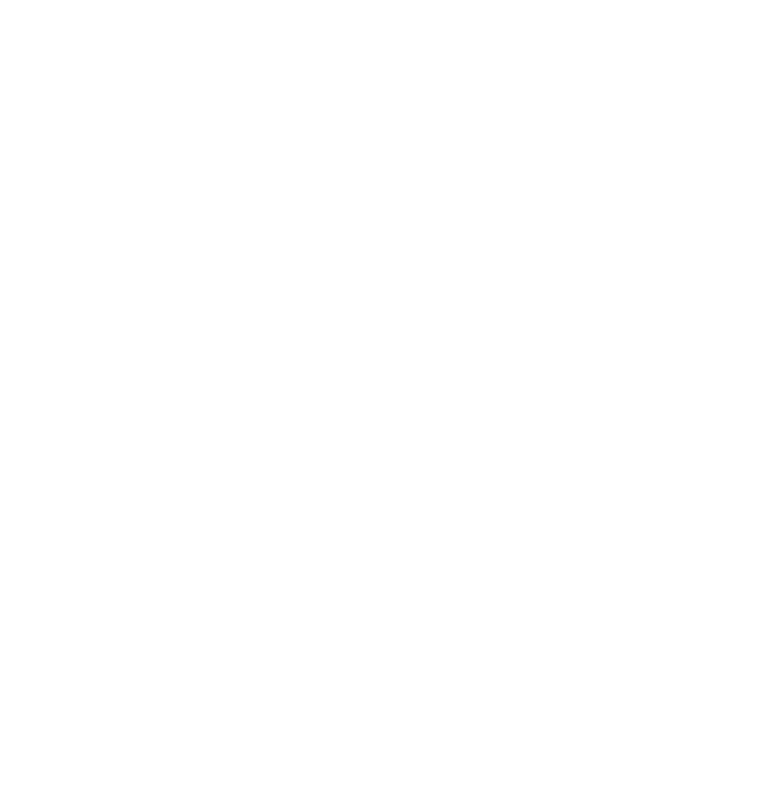
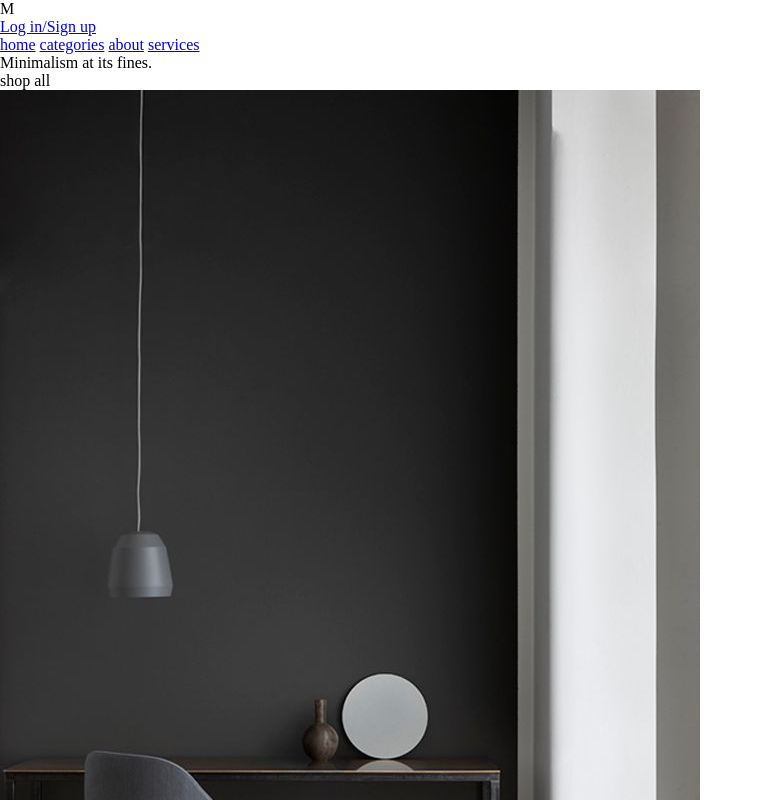
Before and after one commit to aschneiderbuch/12_Tag_Lev3_1_css-einfu-hrung_position, a plain HTML site: page index.html in a window 1280 px wide. Shown: the top 800 px of the page, without its empty margins (0-763 px from the left). Drawn offline with Linux system fonts and the light colour scheme.

Commit message:
htmlGerüst

```diff
--- a/assets/css/style.css
+++ b/assets/css/style.css
@@ -10,3 +10,7 @@ html{
     scroll-behavior: smooth;
     max-width: 1400px;
 }
+
+html{
+ background-color:#070707, #9d9f9f, #f4f7f8 und #AC8059 ;
+}/*  */
--- a/index.html
+++ b/index.html
@@ -0,0 +1,72 @@
+<!DOCTYPE html>
+<html lang="de">
+<head>
+    <meta charset="UTF-8">
+    <meta http-equiv="X-UA-Compatible" content="IE=edge">
+    <meta name="viewport" content="width=device-width, initial-scale=1.0">
+    <title>12_Tag_Lev3_1_css-einführung_position</title>
+    <link rel="stylesheet" href="./assets/css/style.css">
+</head>
+<body>
+    <header>
+
+        <!-- **************** header links ********* -->
+        <section>
+            <p>M</p>
+            <a href="#">Log in/Sign up</a>
+
+        </section>
+
+    <!-- ****************** header nav rechts ************* -->
+
+        <nav>
+            <a href="#">home</a>
+            <a href="#">categories</a>
+            <a href="#">about</a>
+            <a href="#">services</a>
+
+        </nav>
+    </header>
+
+
+    <!-- ********************* main ************** -->
+
+    <main>
+
+<!-- *****************+ main text ************* -->
+
+<section>
+    <p>Minimalism at its fines.</p>
+    <p>shop all</p>
+</section>
+
+<!-- ***************** main bilder ************** -->
+
+<section>
+    <img src="./assets/img/tisch.jpeg" alt="tisch">
+    <img src="./assets/img/spiegel.jpeg" alt="spiegel">
+    <img src="./assets/img/bett.webp" alt="bett">
+
+</section>
+
+    </main>
+
+<!-- ***************** footer ***************** -->
+<footer>
+
+    <!-- ***************  footer icons ************ -->
+    <section>
+<img src="./assets/img/square-facebook.svg" alt="Link Icon Facebook">
+
+<img src="./assets/img/square-instagram.svg" alt="Link Icon Instagram">
+
+<img src="./assets/img/square-twitter.svg" alt="Link Icon Twitter">
+
+    </section>
+
+
+
+</footer>
+
+</body>
+</html>
```
Also changed, not shown: assets/img/square-facebook.svg (added), assets/img/square-instagram.svg (added), assets/img/square-twitter.svg (added).
